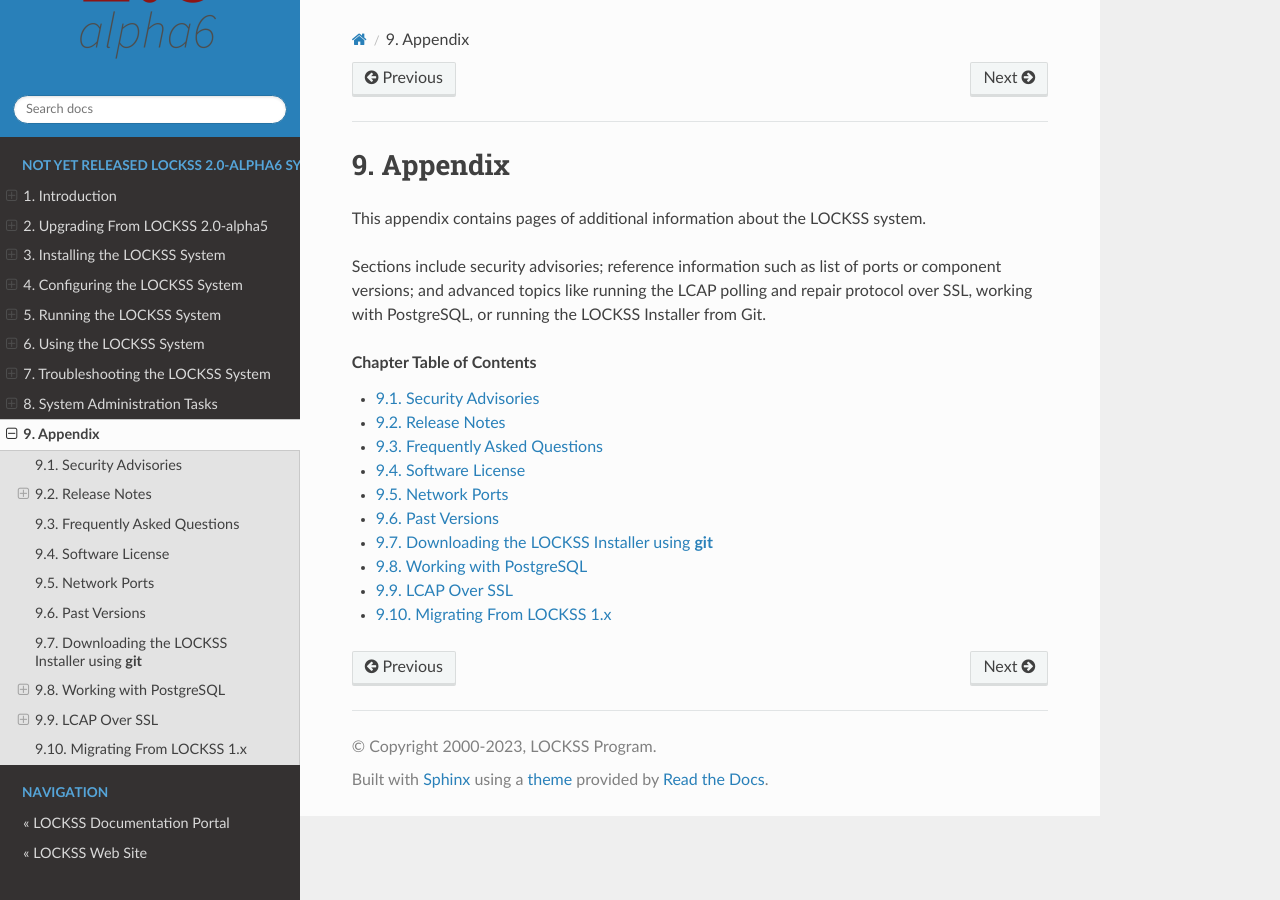
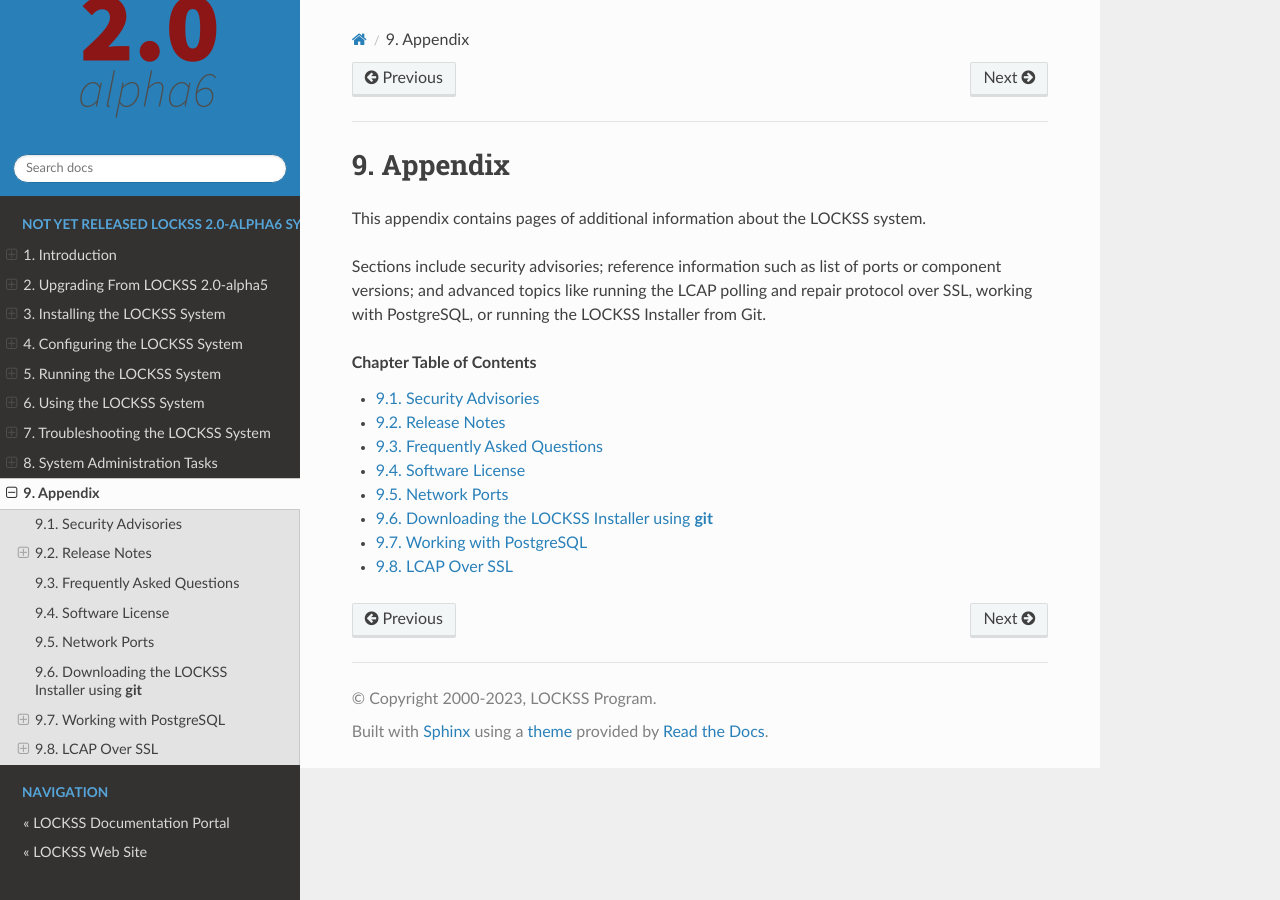
Before and after one commit to lockss/lockss-rtd-manual, a Sphinx documentation site: the page built from docs/appendix/index.rst, in a window 1280 px wide. Built offline with Sphinx 7.4.7 and the Read the Docs theme 2.0.0, drawn with Linux system fonts in a browser that asks for light colours.

Commit message:
Clean up.

```diff
--- a/docs/appendix/index.rst
+++ b/docs/appendix/index.rst
@@ -18,9 +18,7 @@ Sections include security advisories; reference information such as list of port
    faq
    license
    ports
-   past-versions
 
    git-downloader
    postgresql
    lcap-ssl
-   migrating
--- a/docs/appendix/migrating.rst
+++ /dev/null
@@ -1,5 +0,0 @@
-=========================
-Migrating From LOCKSS 1.x
-=========================
-
-An upcoming version of the classic LOCKSS system will contain an experimental tool to copy select archival units (AUs) from a production LOCKSS 1.x system to a test LOCKSS 2.x system, for testing purposes. When this tool is released, this page will be updated with instructions for how to perform a test copy. Test migrations and eventual real migrations will be available at a later time.
```
Also changed, not shown: docs/appendix/past-versions.rst (deleted, +0 -10 lines).
